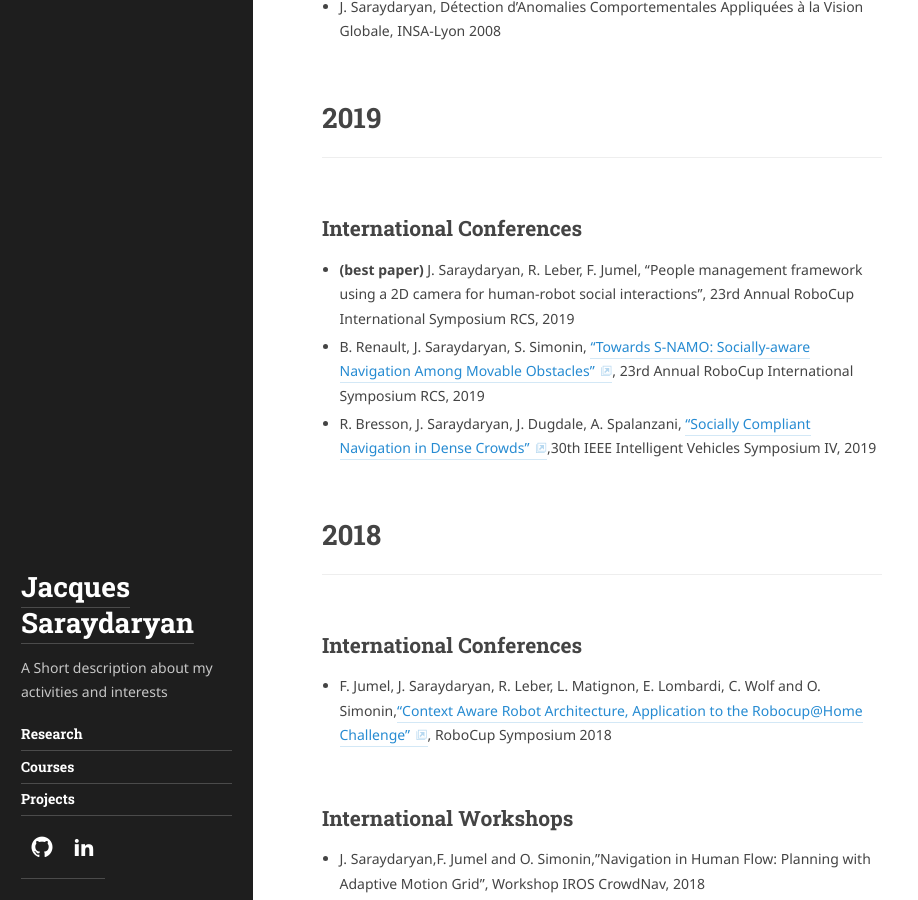
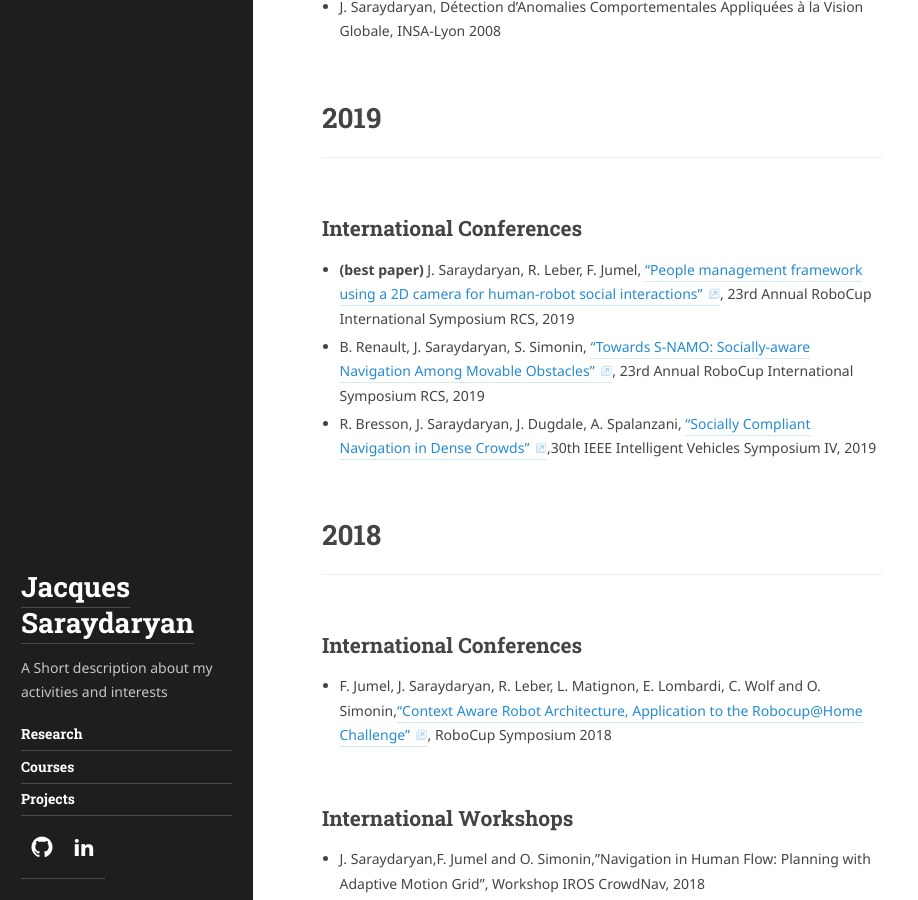
Before and after one commit to jacques-saraydaryan/jacques-saraydaryan.github.io, a Jekyll site: the page built from menus_pages/researchPage.md, in a window 1280 px wide and 900 px high, scrolled down 331 px. Shown: the whole window, without its empty margins (0-918 px from the left). Built offline with Jekyll 4.4.1, drawn with Linux system fonts in a browser that asks for light colours; some web fonts are replaced; part of the change alters nothing that is shown.

```diff
--- a/menus_pages/researchPage.md
+++ b/menus_pages/researchPage.md
@@ -19,7 +19,7 @@ accent_image:
 # 2019
 ***
 ## International Conferences
-* **(best paper)** J. Saraydaryan, R. Leber, F. Jumel, "People management framework using a 2D camera for human-robot social interactions", 23rd Annual RoboCup International Symposium RCS, 2019
+* **(best paper)** J. Saraydaryan, R. Leber, F. Jumel, ["People management framework using a 2D camera for human-robot social interactions"](https://2019.robocup.org/downloads/program/SaraydaryanEtAl2019.pdf), 23rd Annual RoboCup International Symposium RCS, 2019
 * B. Renault, J. Saraydaryan, S. Simonin, ["Towards S-NAMO: Socially-aware Navigation Among Movable Obstacles"](https://hal.archives-ouvertes.fr/hal-02293242), 23rd Annual RoboCup International Symposium RCS, 2019
 * R. Bresson, J. Saraydaryan, J. Dugdale, A. Spalanzani, ["Socially Compliant Navigation in Dense Crowds"](https://hal.inria.fr/hal-02096006),30th IEEE Intelligent Vehicles Symposium IV, 2019
 
```
